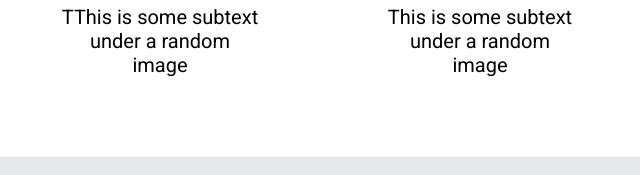
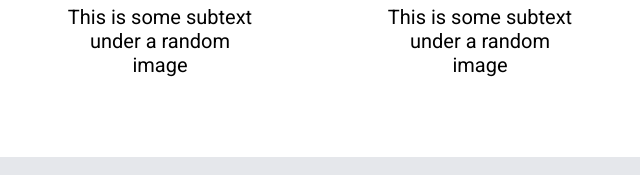
Before and after one commit to Scoce/Odin-LandingPage, a plain HTML site: page index.html in a window 1280 px wide. Shown: the part 892-1067 px from the top of the page, 640-1280 px from the left. Drawn offline with Linux system fonts and the light colour scheme.

Commit message:
Typo in thumbnail subtext

```diff
--- a/index.html
+++ b/index.html
@@ -38,7 +38,7 @@
             </div>
             <div class="card3">
                 <img class="infoimage" src="./thumb3.png" alt="A picture of a card image">
-                <p>TThis is some subtext under a random image</p>
+                <p>This is some subtext under a random image</p>
             </div>
             <div class="card4">
                 <img class="infoimage" src="./thumb4.png" alt="A picture of a card image">
```
